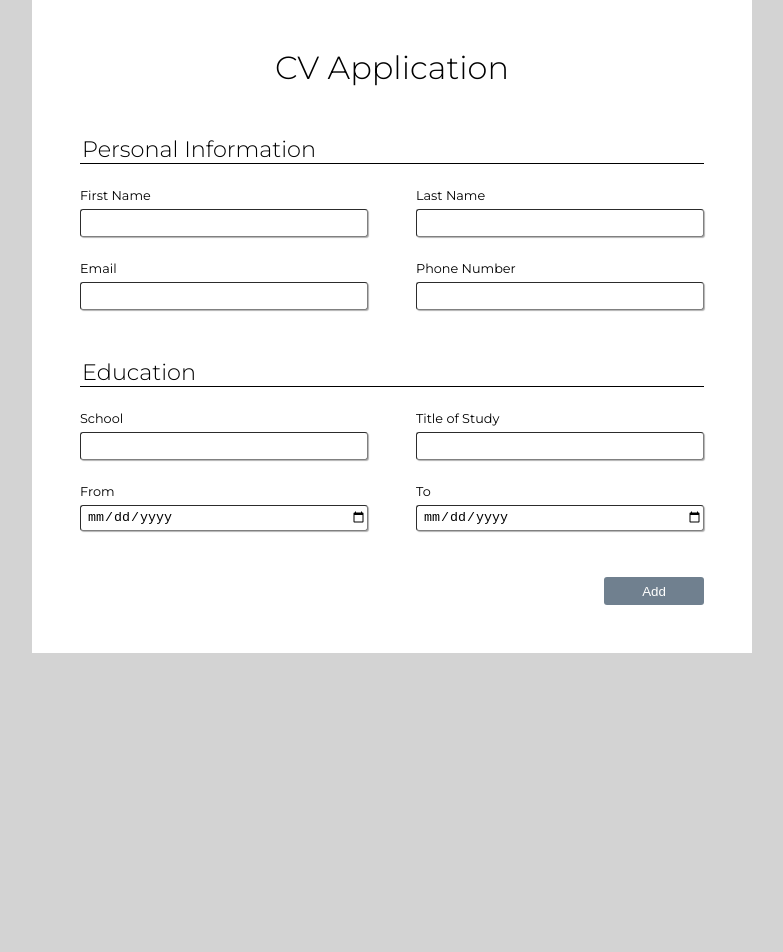
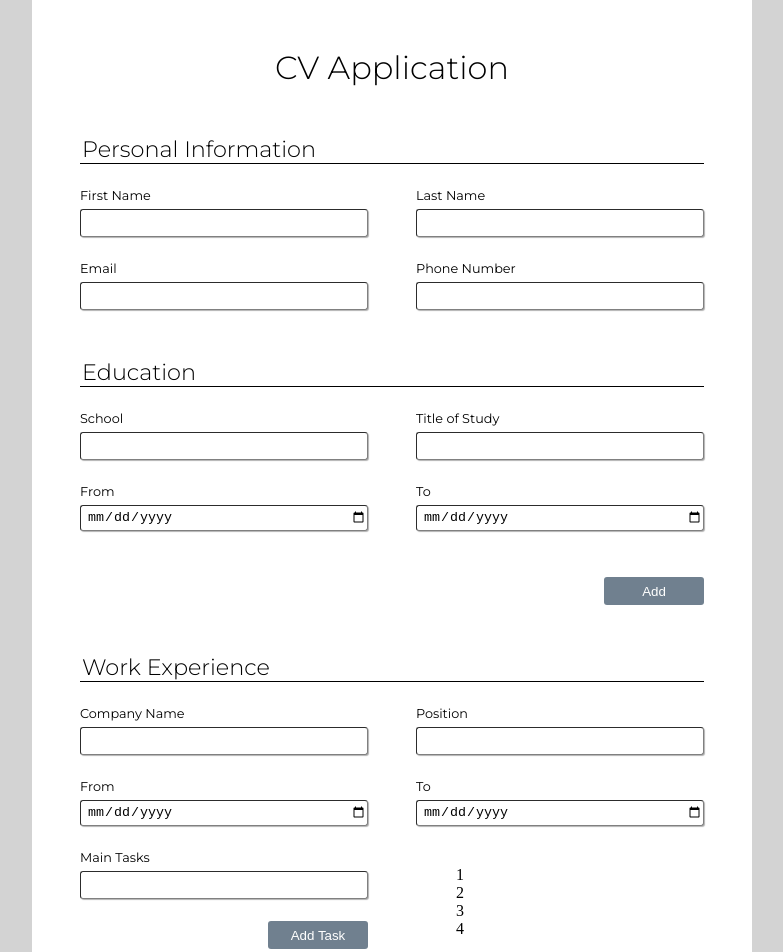
Before and after one commit to Ali-009/cv-app-rework, a React (Create React App) app: page / in a window 1280 px wide. Shown: the top 952 px of the page, without its empty margins (248-1031 px from the left). Before the commit the page ends 800 px from the top, so only its background shows below. Built offline with nearby package versions, Linux system fonts and the light colour scheme.

Commit message:
Started writing the Work Experience section of the form

```diff
--- a/src/components/Form.js
+++ b/src/components/Form.js
@@ -2,6 +2,7 @@
 import React from 'react'
 import PersonalInformationInput from './PersonalInformation'
 import EducationInput from './Education'
+import WorkExperienceInput from './WorkExperience'
 
 import uniqid from 'uniqid'
 
@@ -49,6 +50,11 @@ class Form extends React.Component{
             eduStartEdit: '',
             eduEndEdit: '',
             currentEduEditIndex: 0,
+            companyName: '',
+            position: '',
+            workStart: '',
+            workEnd: '',
+            mainTask: '',
         }
 
         this.updateMainForm = this.updateMainForm.bind(this)
@@ -81,8 +87,8 @@ class Form extends React.Component{
             const updatedEduHistory = eduHistory.concat({
                 school,
                 studyTitle,
-                eduStart: eduStart,
-                eduEnd: eduEnd,
+                eduStart,
+                eduEnd,
             })
             return {
                 eduHistory: updatedEduHistory
@@ -122,6 +128,7 @@ class Form extends React.Component{
             })
 
             return {
+                historyEdit: false,
                 eduHistory: editedEduHistory
             }
         })
@@ -130,6 +137,7 @@ class Form extends React.Component{
     render() {
         const {firstName, lastName, phoneNumber, email} = this.state
         const {school, studyTitle, eduStart, eduEnd, eduHistory, historyEdit} = this.state
+        const {companyName, position, workStart, workEnd, mainTask} = this.state
 
         let eduHistoryContianer = null
         if(eduHistory.length > 0){
@@ -176,6 +184,9 @@ class Form extends React.Component{
                 updateForm={this.updateMainForm}
                 updateEduHistory={this.updateEduHistory}
                 functionString={'Add'}/>
+
+                <WorkExperienceInput header={'Work Experience'}
+                companyName={companyName} position={position} workStart={workStart} workEnd={workEnd} mainTask={mainTask}updateForm={this.updateMainForm}/>
             </form>
         )
     }
--- /dev/null
+++ b/src/components/WorkExperience.js
@@ -0,0 +1,66 @@
+import React from 'react'
+
+import '../styles/section-style.css'
+
+class WorkExperienceInput extends React.Component{
+    constructor(props){
+        super(props)
+        this.handleChange = this.handleChange.bind(this)
+    }
+
+    handleChange(event){
+        const {name, value} = event.target
+        this.props.updateForm(name, value)
+    }
+
+    render(){
+        return(
+            <fieldset>
+                <div className="section-container">
+                    <legend>{this.props.header}</legend>
+                    <div className="form-control">
+                        <label htmlFor="companyName">Company Name</label>
+                        <input type="text" id="companyName" name="companyName"
+                        onChange={this.handleChange}
+                        value={this.props.companyName}/>
+                    </div>
+                    <div className="form-control">
+                        <label htmlFor="position">Position</label>
+                        <input type="text" id="position" name="position"
+                        onChange={this.handleChange}
+                        value={this.props.position}/>
+                    </div>
+                    <div className="form-control">
+                        <label htmlFor="workStart">From</label>
+                        <input type="date" name="workStart" id="workStart"
+                        onChange={this.handleChange}
+                        value={this.props.workStart}/>
+                    </div>
+                    <div className="form-control">
+                        <label htmlFor="workEnd">To</label>
+                        <input type="date" name="workEnd" id="workEnd"
+                        onChange={this.handleChange}
+                        value={this.props.workEnd}/>
+                    </div>
+                    <div className="form-control form-control-mainTask">
+                        <label htmlFor="mainTask">Main Tasks</label>
+                        <input type="text" id="mainTask" name="mainTask"
+                        onChange={this.handleChange}
+                        value={this.props.mainTask}/>
+                        <button className='addMainTask'>Add Task</button>
+                    </div>
+                    <div className="mainTaskList">
+                        <ul>
+                            <li>1</li>
+                            <li>2</li>
+                            <li>3</li>
+                            <li>4</li>
+                        </ul>
+                    </div>
+                </div>
+            </fieldset>
+        )
+    }
+}
+
+export default WorkExperienceInput
--- a/src/styles/section-style.css
+++ b/src/styles/section-style.css
@@ -1,6 +1,6 @@
 @import url('https://fonts.googleapis.com/css2?family=Montserrat:wght@300;400;700&display=swap');
 
-fieldset, legend, .addEduHistory{
+fieldset, legend, button{
     appearance: none;
     border: none;
     outline: none;
@@ -59,8 +59,14 @@ fieldset{
 .addEduHistory{
     grid-column: 2 / 3;
     justify-self: end;
+}
+
+.form-control-mainTask > .addMainTask{
+    align-self: flex-end;
+}
+
+button{
     margin-top: 22px;
-
     background-color: hsl(210deg, 12%, 50%);
     border-radius: 3px;
     color: white;
@@ -69,7 +75,7 @@ fieldset{
 
 }
 
-.addEduHistory:hover{
+button:hover{
     background-color: hsl(210deg, 12%, 45%);
     cursor: pointer;
 }
```
